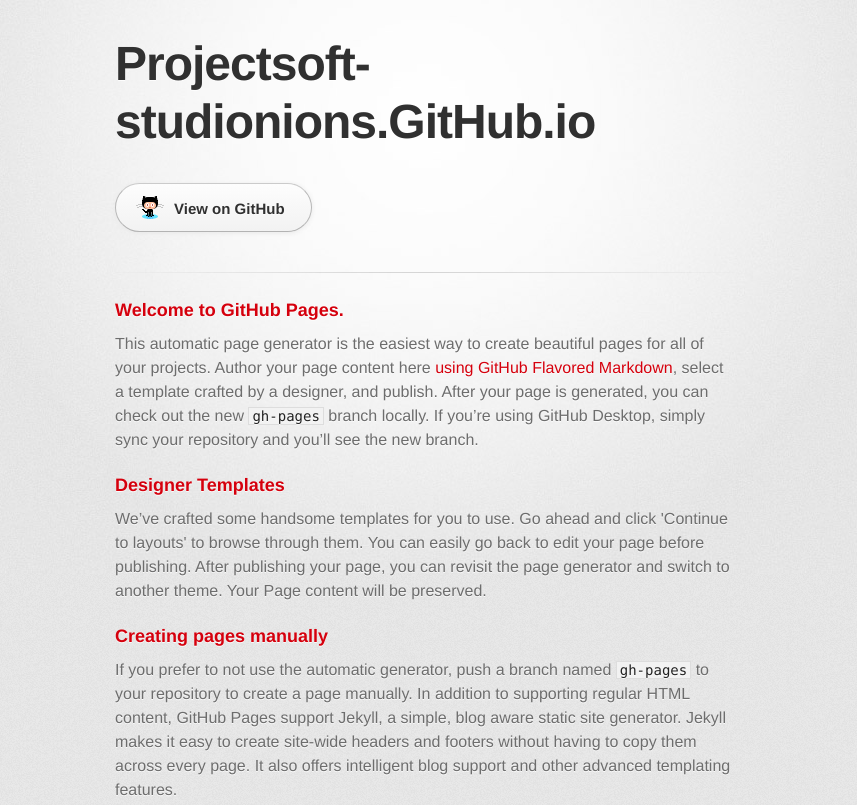
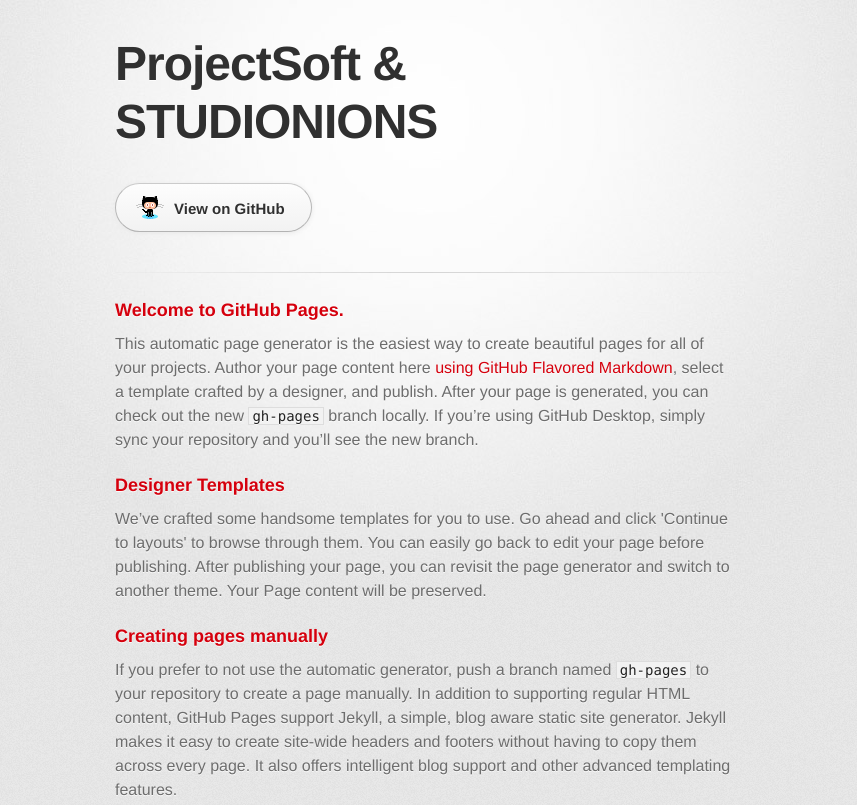
Before and after one commit to ProjectSoft-STUDIONIONS/projectsoft-studionions.github.io, a plain HTML site: page index.html in a window 1280 px wide. Shown: the top 805 px of the page, without its empty margins (215-1072 px from the left). Drawn offline with Linux system fonts and the light colour scheme; a web font is replaced by a local one.

Commit message:
Update index.html

```diff
--- a/index.html
+++ b/index.html
@@ -10,7 +10,7 @@
     <!--[if lt IE 9]>
     <script src="//html5shiv.googlecode.com/svn/trunk/html5.js"></script>
     <![endif]-->
-    <title>Projectsoft-studionions.GitHub.io by ProjectSoft-STUDIONIONS</title>
+    <title>ProjectSoft-STUDIONIONS</title>
   </head>
 
   <body>
@@ -18,7 +18,7 @@
       <div class="inner">
 
         <header>
-          <h1>Projectsoft-studionions.GitHub.io</h1>
+          <h1>ProjectSoft & STUDIONIONS</h1>
           <h2></h2>
         </header>
 
```
